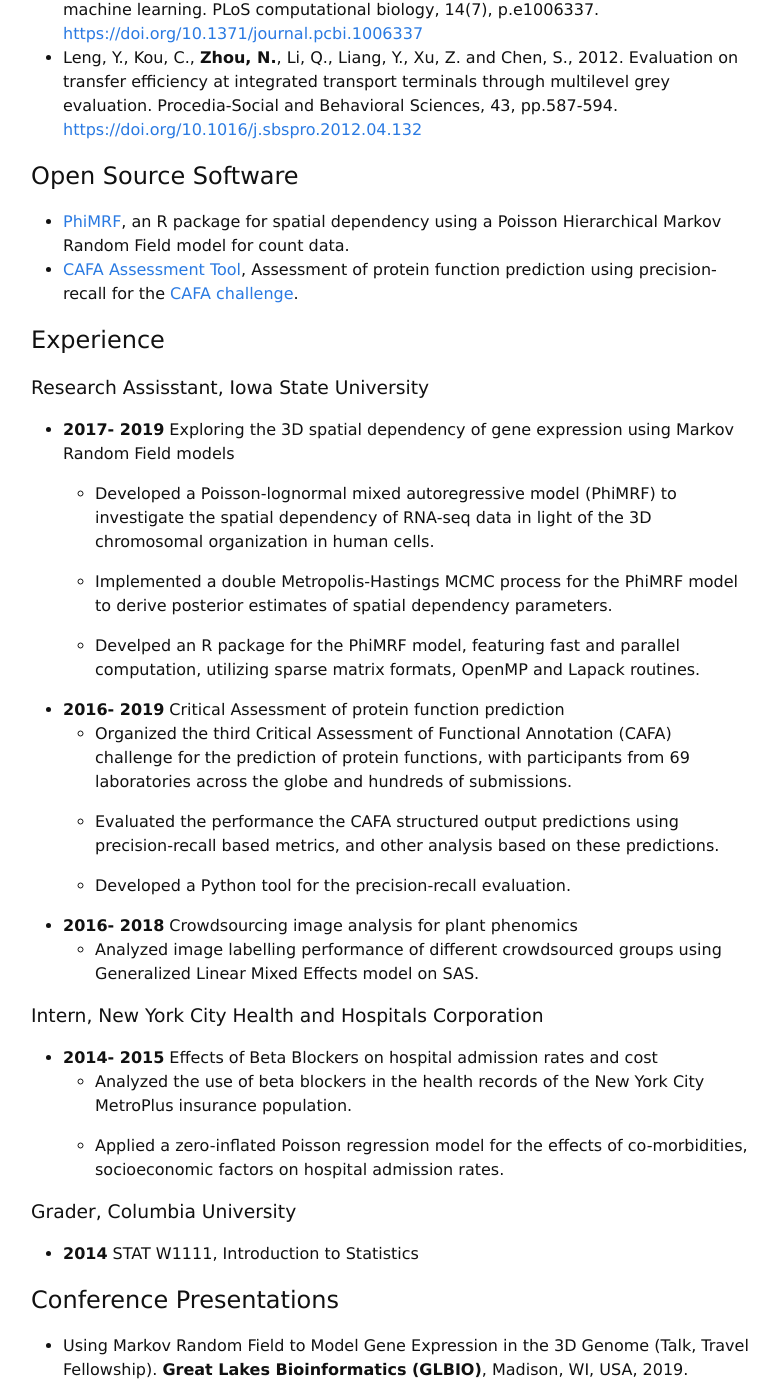
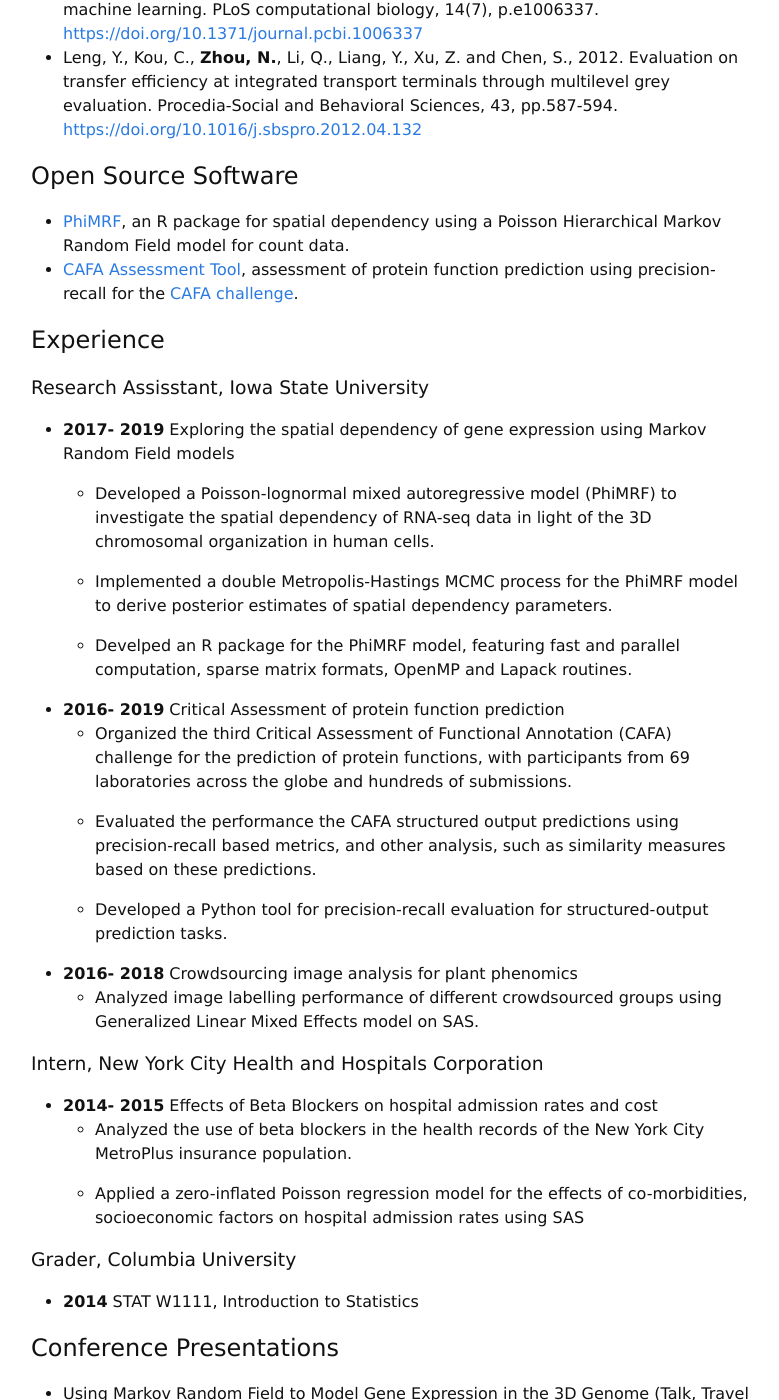
Before and after one commit to ashleyzhou972/ashleyzhou972.github.io, a Jekyll site: the page built from cv.md, in a window 1280 px wide and 1400 px high, scrolled down 719 px. Shown: the whole window, without its empty margins (249-1028 px from the left). Built offline with Jekyll 4.4.1, drawn with Linux system fonts in a browser that asks for light colours; some of the changed text lies outside the part shown.

Commit message:
resume formatting

```diff
--- a/cv.md
+++ b/cv.md
@@ -5,20 +5,20 @@
     df_print: paged
 ---
 
-<div style="float:left; width: 70%">
+<div style="float:left; width: 67%">
 <h2>Education</h2>
 <ul>
   <li><b>PhD</b> Double major, <a href="http://www.iastate.edu/">Iowa State University</a>, 2020</li>
   <ul>
-  <li> Bioinformatics and Computational Biology (BCB)<br>Advisor: Iddo Friedberg</li>
-  <li> Statistics<br>Advisor: Mark S. Kaiser</li>
+  	<li> Bioinformatics and Computational Biology (BCB)<br>Advisor: Iddo Friedberg</li>
+  	<li> Statistics<br>Advisor: Mark S. Kaiser</li>
   </ul>
-  <li><b>MA</b> Statistics, <a href="http://www.columbia.edu/">Columbia University,</a> 2014</li>
-  <li><b>BSc</b> Information and Computing Science, <a href="http://www.bjtu.edu.cn/">Beijing Jiaotong University,</a> 2013</li>
+  <li><b>MA</b> Statistics, <a href="http://www.columbia.edu/">Columbia University</a>, 2014</li>
+  <li><b>BSc</b> Information and Computing Science, <a href="http://www.bjtu.edu.cn/">Beijing Jiaotong University</a>, 2013</li>
 </ul>
 </div>
 
-<div style="float:right; width: 30%">
+<div style="float:right; width: 33%">
 <h2>Contact</h2>
 <ul>
   <li> ashley.n.zhou@gmail.com</li>
@@ -39,25 +39,25 @@
 
 ## Open Source Software
  - [PhiMRF](https://github.com/ashleyzhou972/PhiMRF), an R package for spatial dependency using a Poisson Hierarchical Markov Random Field model for count data.
- - [CAFA Assessment Tool](https://github.com/ashleyzhou972/CAFA_assessment_tool), Assessment of protein function prediction using precision-recall for the [CAFA challenge](https://www.biofunctionprediction.org/cafa/).
+ - [CAFA Assessment Tool](https://github.com/ashleyzhou972/CAFA_assessment_tool), assessment of protein function prediction using precision-recall for the [CAFA challenge](https://www.biofunctionprediction.org/cafa/).
 
 
 ## Experience
 ### Research Assisstant, Iowa State University
- - **2017- 2019** Exploring the 3D spatial dependency of gene expression using Markov Random Field models
+ - **2017- 2019** Exploring the spatial dependency of gene expression using Markov Random Field models
 
     - Developed a Poisson-lognormal mixed autoregressive model (PhiMRF) to investigate the spatial dependency of RNA-seq data in light of the 3D chromosomal organization in human cells.
 
     - Implemented a double Metropolis-Hastings MCMC process for the PhiMRF model to derive posterior estimates of spatial dependency parameters.
 
-    - Develped an R package for the PhiMRF model, featuring fast and parallel computation, utilizing sparse matrix formats, OpenMP and Lapack routines.
+    - Develped an R package for the PhiMRF model, featuring fast and parallel computation, sparse matrix formats, OpenMP and Lapack routines.
 
  - **2016- 2019** Critical Assessment of protein function prediction
     - Organized the third Critical Assessment of Functional Annotation (CAFA) challenge for the prediction of protein functions, with participants from 69 laboratories across the globe and hundreds of submissions.
 
-    - Evaluated the performance the CAFA structured output predictions using precision-recall based metrics, and other analysis based on these predictions.
+    - Evaluated the performance the CAFA structured output predictions using precision-recall based metrics, and other analysis, such as similarity measures based on these predictions.
 
-    - Developed a Python tool for the precision-recall evaluation.
+    - Developed a Python tool for precision-recall evaluation for structured-output prediction tasks.
 
 
  - **2016- 2018** Crowdsourcing image analysis for plant phenomics
@@ -69,7 +69,7 @@
  - **2014- 2015** Effects of Beta Blockers on hospital admission rates and cost
     - Analyzed the use of beta blockers in the health records of the New York City MetroPlus insurance population.
 
-    - Applied a zero-inflated Poisson regression model for the effects of co-morbidities, socioeconomic factors on hospital admission rates.
+    - Applied a zero-inflated Poisson regression model for the effects of co-morbidities, socioeconomic factors on hospital admission rates using SAS
 
 ### Grader, Columbia University
   - **2014** STAT W1111, Introduction to Statistics
@@ -88,12 +88,12 @@
 
  - Effects of Beta Blockers on Hospital Admission Rates and Cost (Talk). **Joint Statistical Meeting**, Seattle, WA, USA, 2015
 
+<div style="page-break-after: always;"></div>
 ## Awards
  - Lora and Russ Talbot Graduate Fellowship in Veterinary Medicine, College of Veterinary Medicine, Iowa State University, 2019
  - F. Wendell Miller Scholarship, Graduate College, Iowa State University, 2015- 2018
 
 
-<div style="page-break-after: always;"></div>
 ## Skills
 
  - Reproducible research, statistical computing, hierarchical models, Markov random fields, Bayesian methods, Markov chain Monte Carlo, generalized linear models, data mining, machine learning, parallel computing, R package development
```
Also changed, not shown: 1 other file.
